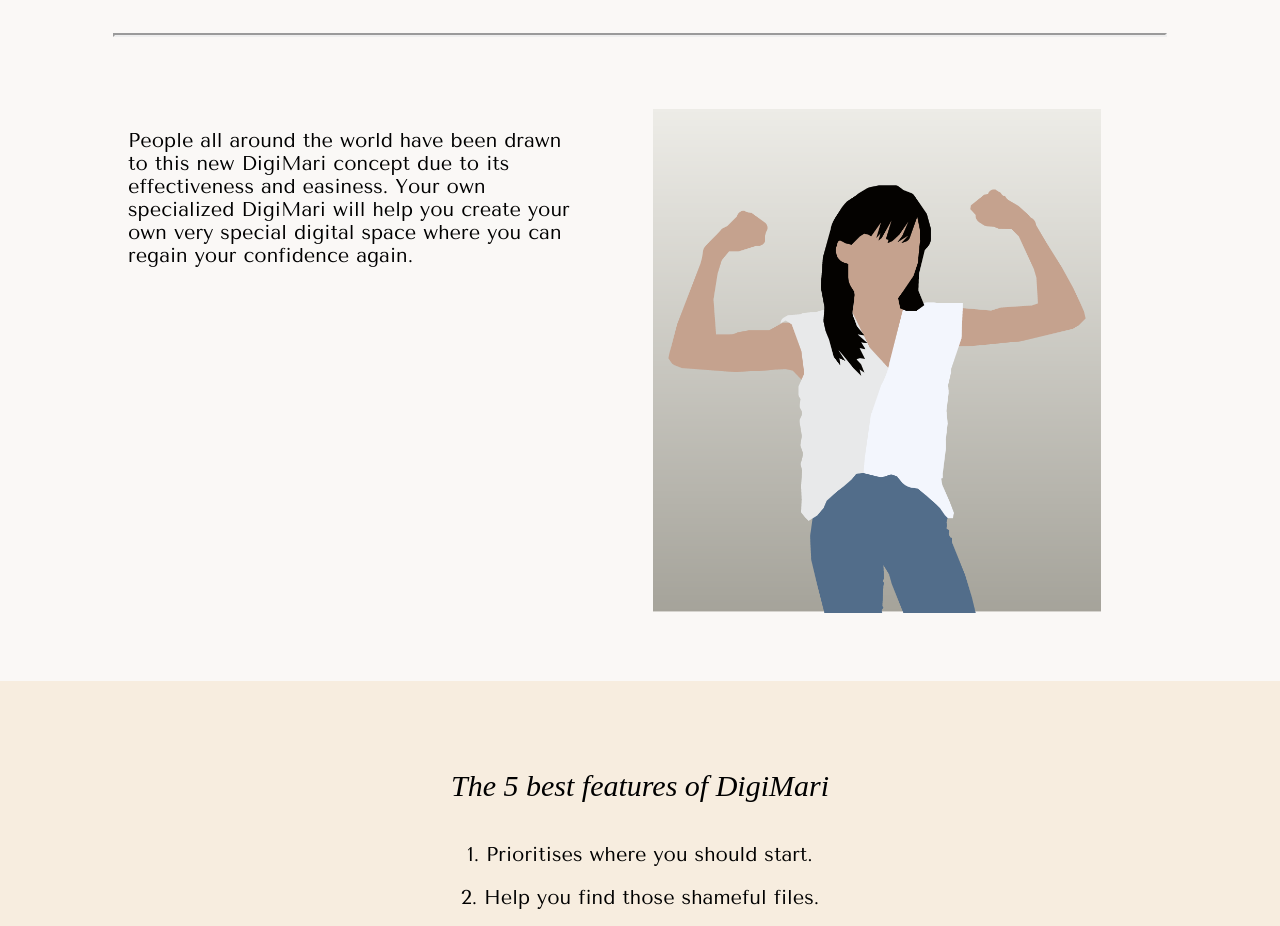
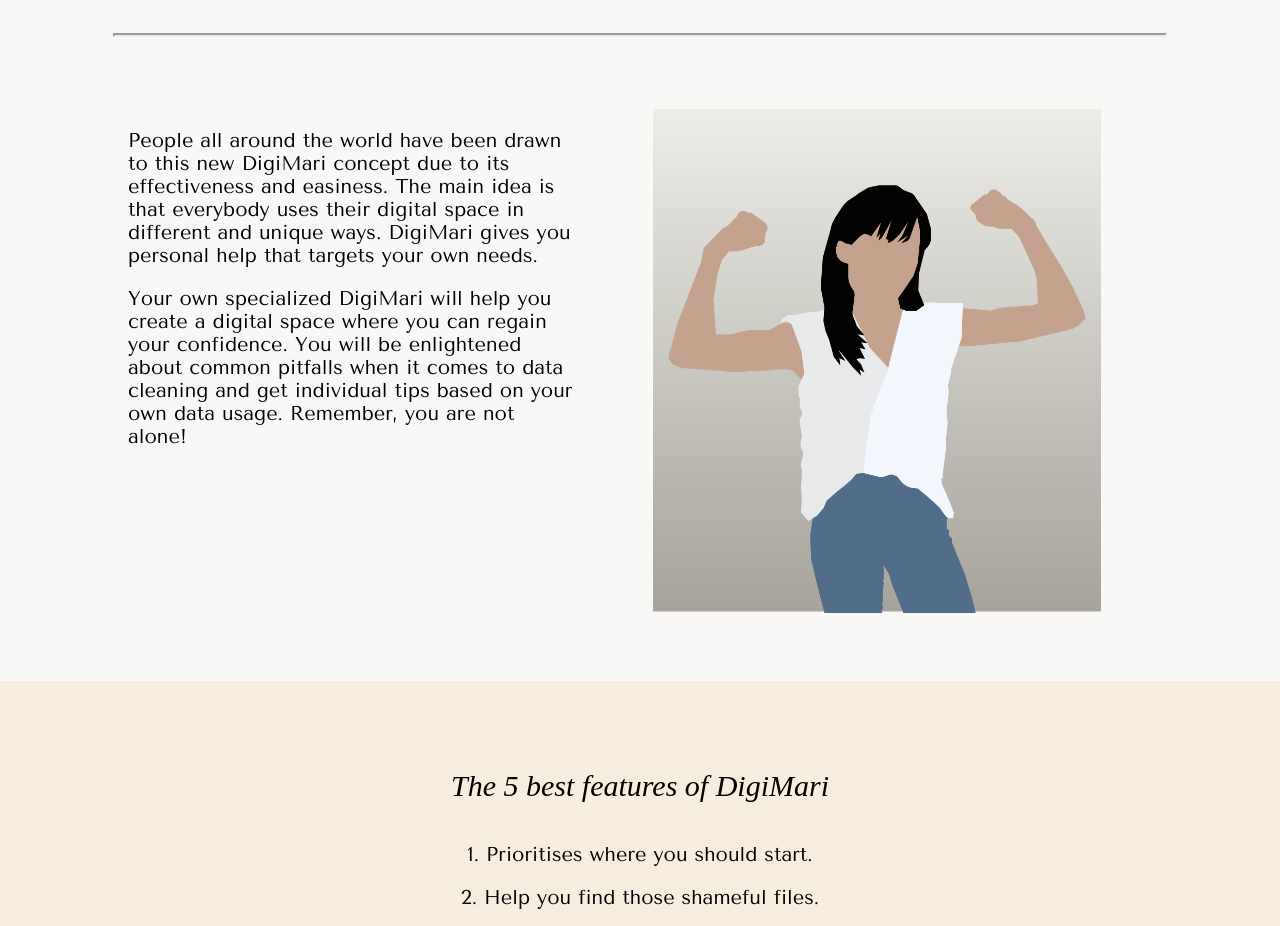
Before and after one commit to annfr542/artisticPractice, a plain HTML site: page about.html in a window 1280 px wide. Shown: the part 1380-2306 px from the top of the page. Drawn offline with nearby package versions, Linux system fonts and the light colour scheme.

Commit message:
new text

```diff
--- a/about.html
+++ b/about.html
@@ -48,7 +48,11 @@
     <div class="content_wrapper">
             <div class="content left_content">
                     <h3>People all around the world have been drawn to this new DigiMari concept due to its effectiveness and easiness.
-                            Your own specialized DigiMari will help you create your own very special digital space where you can regain your confidence again.  </h3>
+                        The main idea is that everybody uses their digital space in different and unique ways. DigiMari gives you personal
+                         help that targets your own needs.  </h3>
+                         <h3>Your own specialized DigiMari will help you create a digital space where you can regain your confidence.
+                             You will be enlightened about common pitfalls when it comes to data cleaning and get individual tips based
+                              on your own data usage. Remember, you are not alone! </h3>
             </div>
             <div class="content image right_content"><img src="persona.png" alt="Persona"  width=100%></div>
     </div>
```
